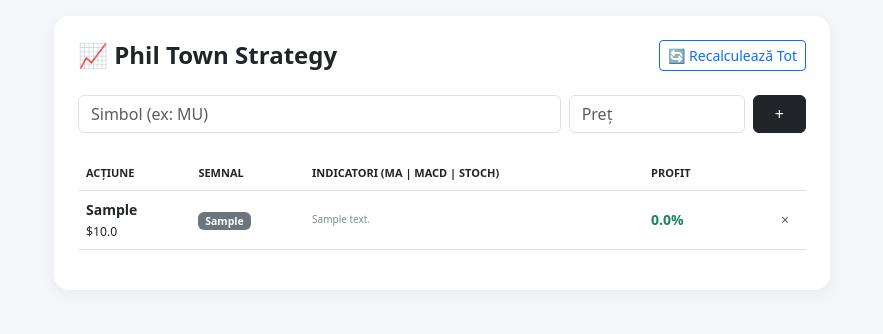
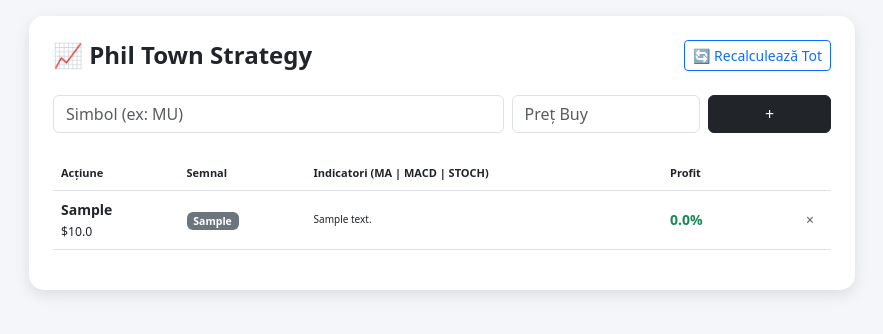
Before and after one commit to constantinionalex/Portofoliu_Revolut, a Flask app: page / in a window 1280 px wide. Shown: the top 334 px of the page, without its empty margins (198-1081 px from the left). Run offline with Flask 3, Linux system fonts and the light colour scheme; tables that the repository leaves empty hold one stand-in row (values such as "Sample post").

Commit message:
Update index.html

```diff
--- a/templates/index.html
+++ b/templates/index.html
@@ -7,30 +7,35 @@
     <link href="https://cdn.jsdelivr.net/npm/bootstrap@5.3.0/dist/css/bootstrap.min.css" rel="stylesheet">
     <style>
         body { background: #f4f6f9; font-size: 14px; }
-        .card { border-radius: 15px; border: none; box-shadow: 0 5px 15px rgba(0,0,0,0.05); }
-        .badge-buy { background: #28a745; }
-        .badge-sell { background: #dc3545; }
-        .badge-hold { background: #6c757d; }
+        .card { border-radius: 15px; border: none; box-shadow: 0 5px 15px rgba(0,0,0,0.1); }
+        .badge-buy { background: #28a745; color: white; }
+        .badge-sell { background: #dc3545; color: white; }
+        .badge-hold { background: #6c757d; color: white; }
+        #autocomplete-results { position: absolute; z-index: 1000; width: 100%; top: 40px; }
+        .tech-text { font-size: 10px; color: #7f8c8d; }
     </style>
 </head>
 <body class="p-3">
-<div class="container" style="max-width: 800px;">
+<div class="container" style="max-width: 850px;">
     <div class="card p-4">
         <div class="d-flex justify-content-between align-items-center mb-4">
             <h4 class="fw-bold m-0">📈 Phil Town Strategy</h4>
-            <button onclick="location.href='/refresh_manual'" class="btn btn-sm btn-outline-primary">🔄 Recalculează Tot</button>
+            <button onclick="manualRefresh()" id="btn-refresh" class="btn btn-sm btn-outline-primary">🔄 Recalculează Tot</button>
         </div>
 
-        <div class="row g-2 mb-4">
-            <div class="col-8"><input type="text" id="symbol" class="form-control" placeholder="Simbol (ex: MU)"></div>
-            <div class="col-3"><input type="number" id="price" class="form-control" placeholder="Preț"></div>
-            <div class="col-1"><button onclick="addStock()" class="btn btn-dark w-100">+</button></div>
+        <div class="row g-2 mb-4 position-relative">
+            <div class="col-7 position-relative">
+                <input type="text" id="symbol" class="form-control" placeholder="Simbol (ex: MU)" autocomplete="off">
+                <div id="autocomplete-results" class="list-group"></div>
+            </div>
+            <div class="col-3"><input type="number" id="price" class="form-control" placeholder="Preț Buy"></div>
+            <div class="col-2"><button onclick="addStock()" class="btn btn-dark w-100">+</button></div>
         </div>
 
         <div class="table-responsive">
             <table class="table align-middle">
                 <thead>
-                    <tr class="text-muted" style="font-size: 11px; text-transform: uppercase;">
+                    <tr class="text-muted" style="font-size: 11px;">
                         <th>Acțiune</th>
                         <th>Semnal</th>
                         <th>Indicatori (MA | MACD | STOCH)</th>
@@ -43,7 +48,7 @@
                     <tr>
                         <td><b class="d-block">{{ s.symbol }}</b><small>${{ s.current_price }}</small></td>
                         <td><span class="badge {{ 'badge-buy' if s.last_signal == 'BUY' else 'badge-sell' if s.last_signal == 'SELL' else 'badge-hold' }}">{{ s.last_signal }}</span></td>
-                        <td style="font-size: 10px; color: #7f8c8d;">{{ s.tech_details }}</td>
+                        <td class="tech-text">{{ s.tech_details }}</td>
                         <td class="fw-bold {{ 'text-success' if s.current_price >= s.purchase_price else 'text-danger' }}">
                             {{ (((s.current_price - s.purchase_price)/s.purchase_price)*100)|round(1) }}%
                         </td>
@@ -57,14 +62,39 @@
 </div>
 
 <script>
+    const input = document.getElementById('symbol');
+    const results = document.getElementById('autocomplete-results');
+
+    input.addEventListener('input', async () => {
+        if (input.value.length < 2) { results.innerHTML = ''; return; }
+        try {
+            const r = await fetch(`/search?q=${input.value}`);
+            const data = await r.json();
+            results.innerHTML = data.map(i => `
+                <button class="list-group-item list-group-item-action" onclick="sel('${i.symbol}')">
+                    <b>${i.symbol}</b> <small>- ${i.name}</small>
+                </button>`).join('');
+        } catch (e) { console.error(e); }
+    });
+
+    function sel(s) { input.value = s; results.innerHTML = ''; }
+
     async function addStock() {
         const f = new FormData();
-        f.append('symbol', document.getElementById('symbol').value);
+        f.append('symbol', input.value);
         f.append('price', document.getElementById('price').value);
         await fetch('/add', {method: 'POST', body: f});
-        alert('Acțiunea a fost adăugată. Indicatorii vor apărea în 1-2 minute din cauza limitărilor API.');
         location.reload();
     }
+
+    async function manualRefresh() {
+        const btn = document.getElementById('btn-refresh');
+        btn.innerText = "⏳ Se calculează...";
+        btn.disabled = true;
+        await fetch('/refresh_manual');
+        location.reload();
+    }
+
     async function del(id) { if(confirm('Ștergi?')) { await fetch('/delete/'+id, {method:'DELETE'}); location.reload(); } }
 </script>
 </body>
```
